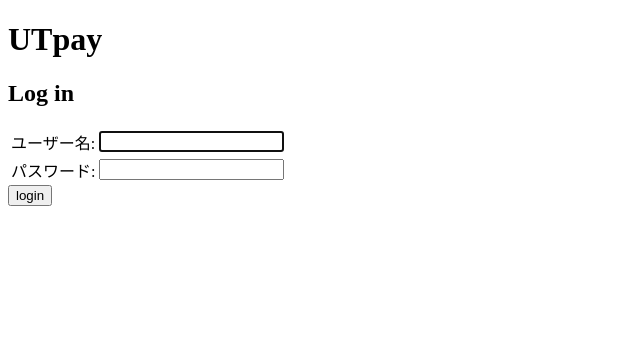
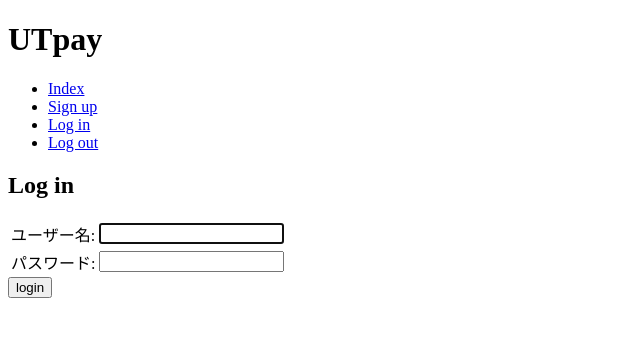
Before and after one commit to UTpay/UTpay, a Django app: page /accounts/login/ in a window 1280 px wide. Shown: the top 337 px of the page, without its empty margins (0-640 px from the left). Run offline with Django 3.2, Linux system fonts and the light colour scheme.

Commit message:
Update base.html

```diff
--- a/templates/base.html
+++ b/templates/base.html
@@ -6,6 +6,12 @@
   </head>
   <body>
     <h1>UTpay</h1>
+    <ul>
+      <li><a href="{% url 'website:index' %}">Index</a></li>
+      <li><a href="{% url 'accounts:signup' %}">Sign up</a></li>
+      <li><a href="{% url 'accounts:login' %}">Log in</a></li>
+      <li><a href="{% url 'accounts:logout' %}">Log out</a></li>
+    </ul>
     {% block content %}{% endblock %}
   </body>
 </html>
```
